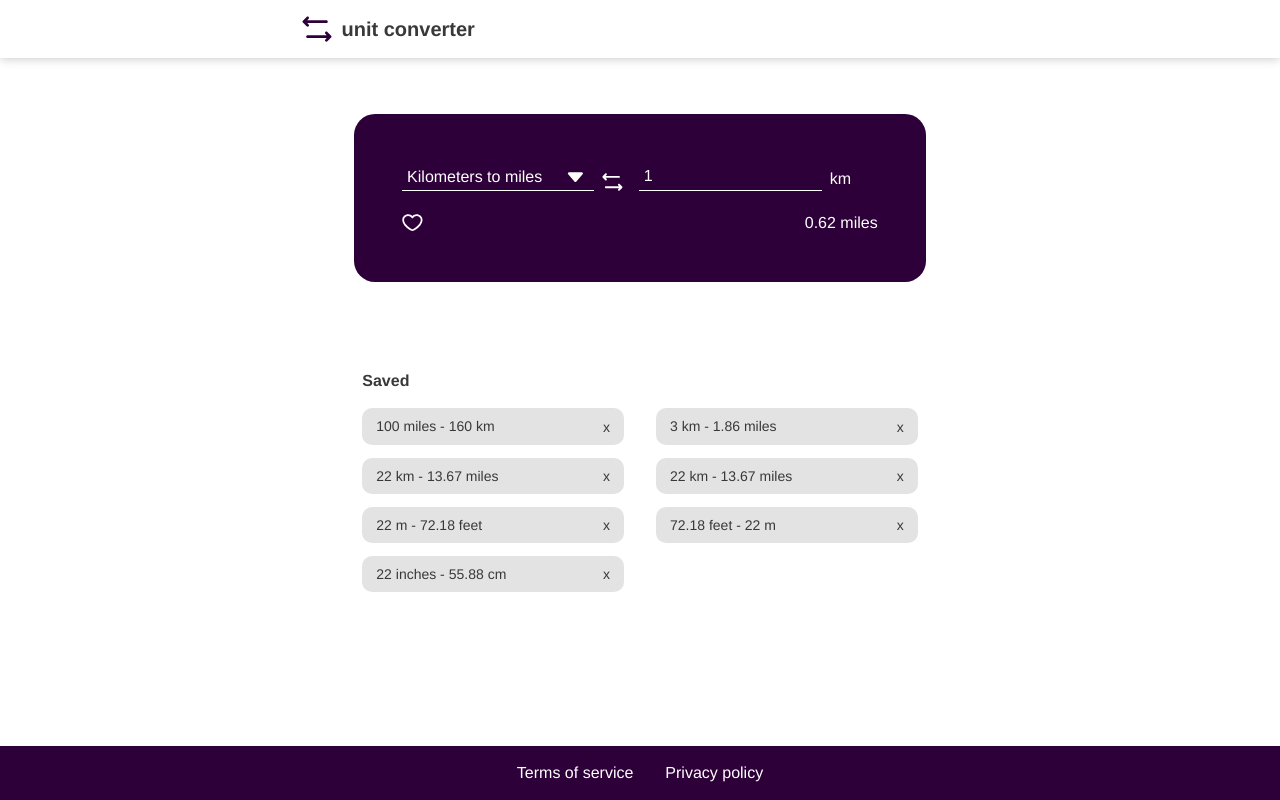
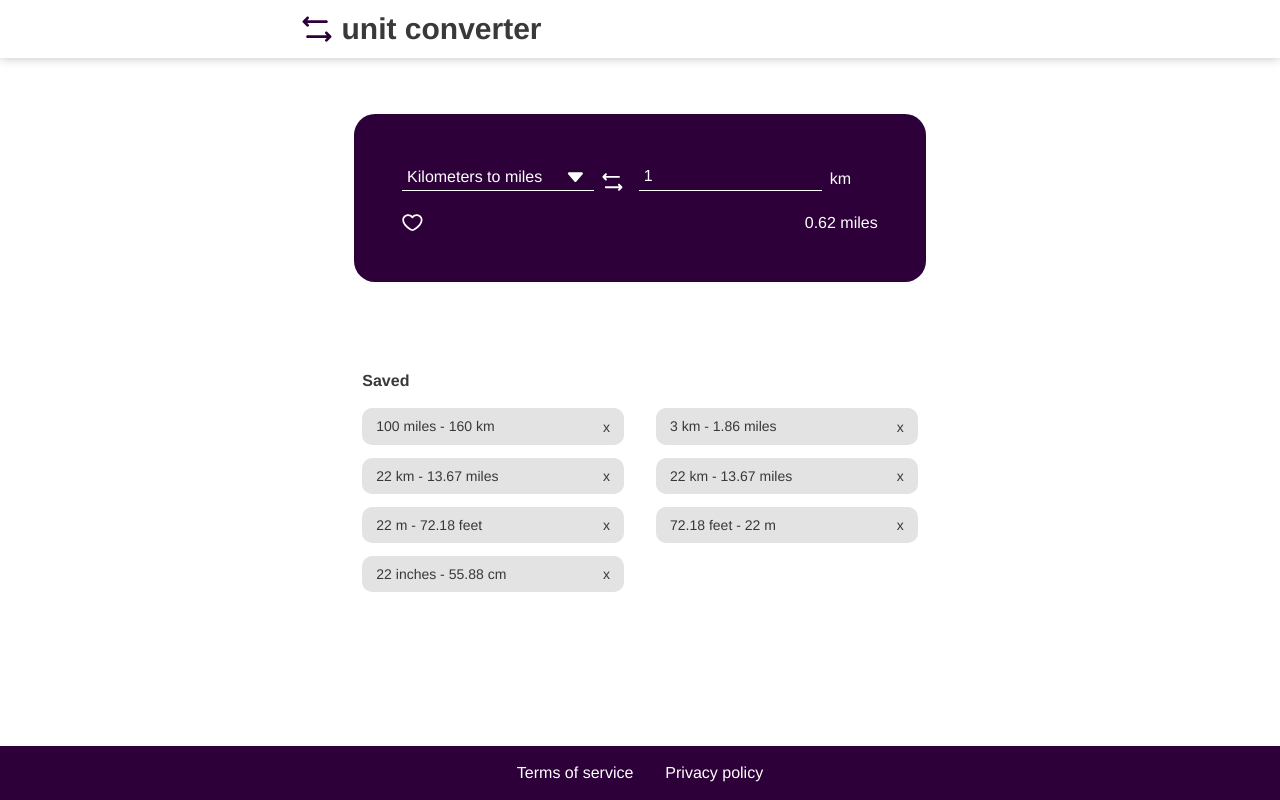
Before and after one commit to JoseIu/Oxygen-prueba-t-nica, a React (Vite) app: page / in a window 1280 px wide. Built offline with nearby package versions, Linux system fonts and the light colour scheme; data requests are answered from the project's data file.

Commit message:
header__title styles

```diff
--- a/src/App.css
+++ b/src/App.css
@@ -35,6 +35,10 @@
 	color: rgba(46, 0, 57, 1);
 	width: 1.5em;
 }
+.header__title {
+	font-weight: 600;
+	font-size: 1.5em;
+}
 .footer {
 	position: fixed;
 
--- a/src/App.jsx
+++ b/src/App.jsx
@@ -7,7 +7,7 @@ const App = () => (
 		<header className='header'>
 			<nav className='wrapper header__nav '>
 				<ChangeIcon className='header__icon' />
-				unit converter
+				<h1 className='header__title'>unit converter</h1>
 			</nav>
 		</header>
 		<main className='main wrapper'>
```
